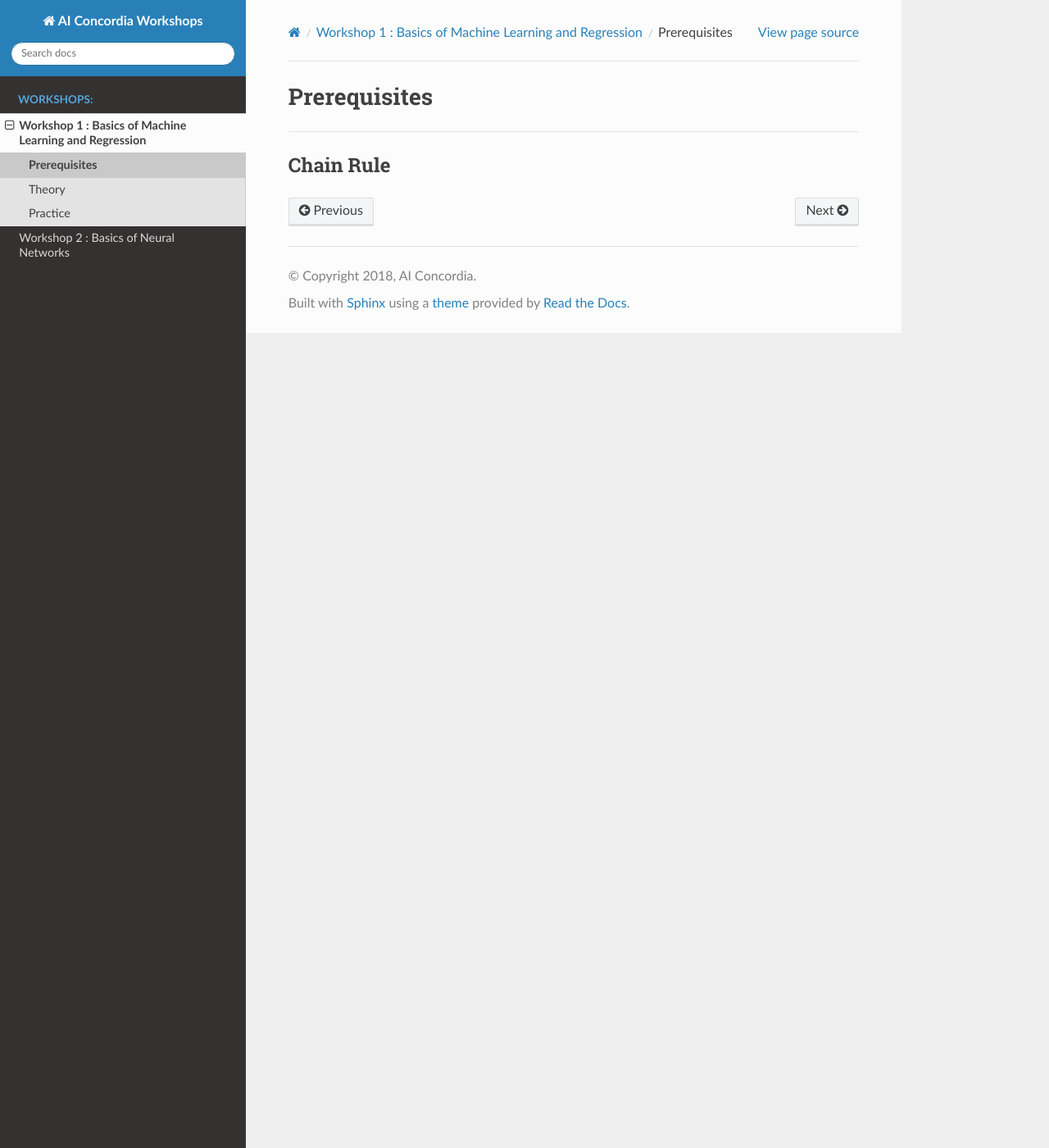
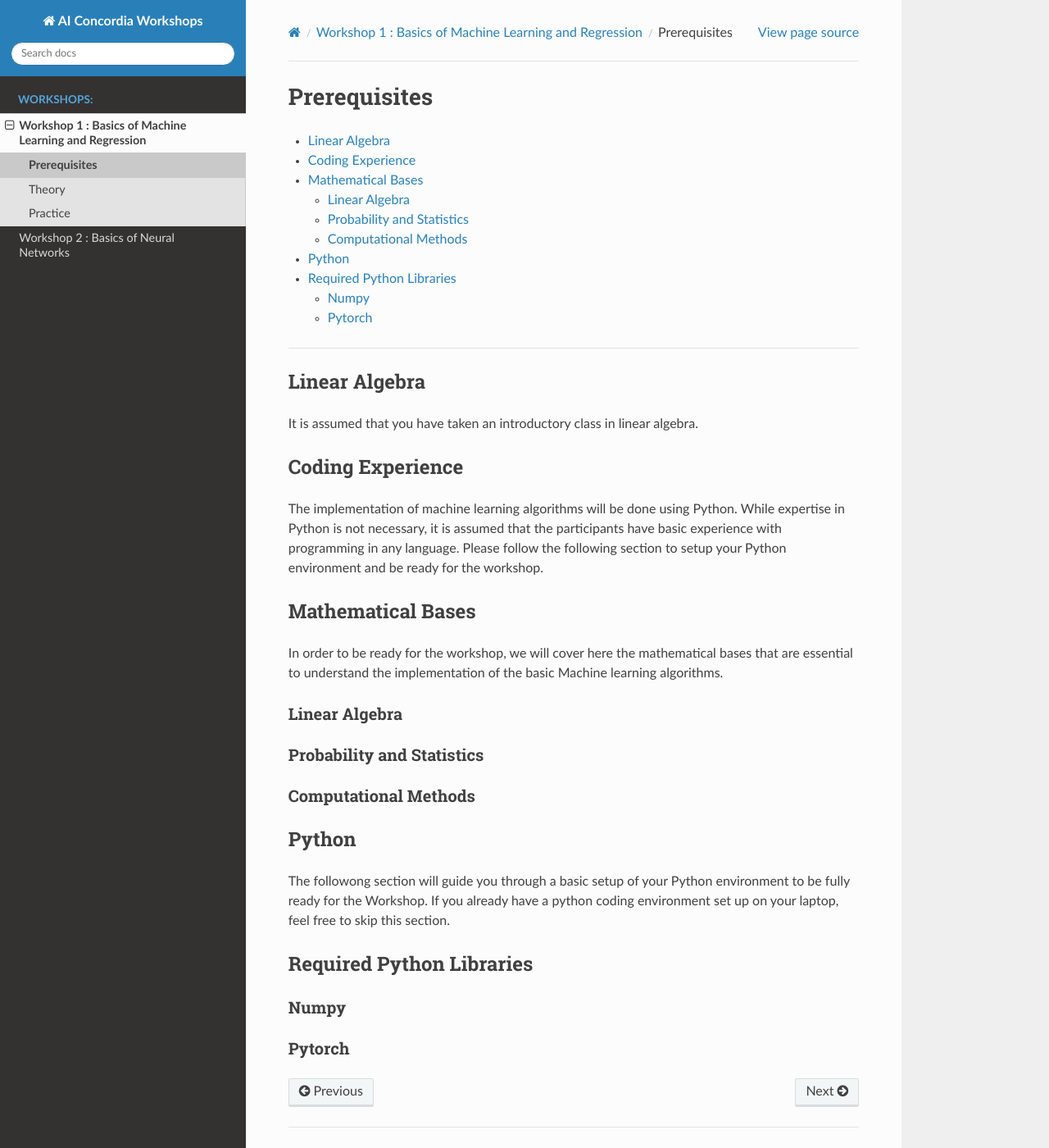
Before and after one commit to olibel270/AIConcordiaTraining, a Sphinx documentation site: the page built from Docs/source/Content/Workshop1/Prerequisites.rst, in a window 1280 px wide and 1400 px high. Shown: the whole window at 82% size. Built offline with Sphinx 7.4.7 and the Read the Docs theme 2.0.0, drawn with Linux system fonts in a browser that asks for light colours.

Commit message:
Blank Slate 30/09/30 20:54

```diff
--- a/Docs/source/Content/Workshop1/Practice.rst
+++ b/Docs/source/Content/Workshop1/Practice.rst
@@ -4,6 +4,7 @@ Practice
 .. toctree::
    :maxdepth: 2
    :caption: Contents:
+
 ========
 
 
--- a/Docs/source/Content/Workshop1/Prerequisites.rst
+++ b/Docs/source/Content/Workshop1/Prerequisites.rst
@@ -1,12 +1,46 @@
+*************
 Prerequisites
-==================================================
+*************
 
-.. toctree::
-   :maxdepth: 2
-   :caption: Contents:
-========
+.. contents:: :local:
 
 
+==============================
 
-Chain Rule
-----------
+Linear Algebra
+==============
+It is assumed that you have taken an introductory class in linear algebra.
+
+Coding Experience
+=================
+The implementation of machine learning algorithms will be done using Python. While expertise in Python is not necessary, it is assumed that
+the participants have basic experience with programming in any language. Please follow the following section to setup your Python environment
+and be ready for the workshop.
+
+Mathematical Bases
+==================
+In order to be ready for the workshop, we will cover here the mathematical bases that are essential to understand the implementation of
+the basic Machine learning algorithms.
+
+Linear Algebra
+--------------
+
+Probability and Statistics
+--------------------------
+
+Computational Methods
+---------------------
+
+Python
+======
+The followong section will guide you through a basic setup of your Python environment to be fully ready for the Workshop.
+If you already have a python coding environment set up on your laptop, feel free to skip this section.
+
+Required Python Libraries
+=========================
+
+Numpy
+-----
+
+Pytorch
+-------
--- a/Docs/source/Content/Workshop1/Workshop1.rst
+++ b/Docs/source/Content/Workshop1/Workshop1.rst
@@ -1,5 +1,6 @@
+******************************************************
 Workshop 1 : Basics of Machine Learning and Regression
-======================================================
+******************************************************
 
 This workshop touches on the very basic of machine learning through regressions models. In order to be well prepared and get the most out
 of the workshop, please follow the Prerequisites section before attending. It will give you the important and necessary mathematical background
```
Also changed, not shown: Docs/source/index.rst (+4 -10 lines), 13 other files.
